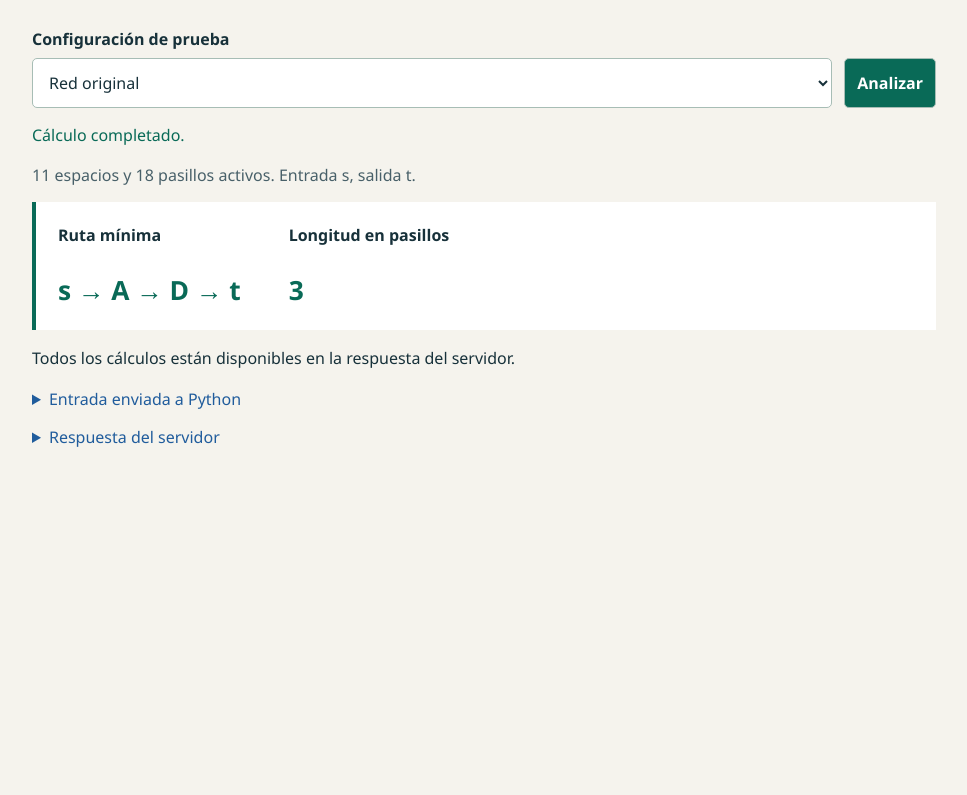
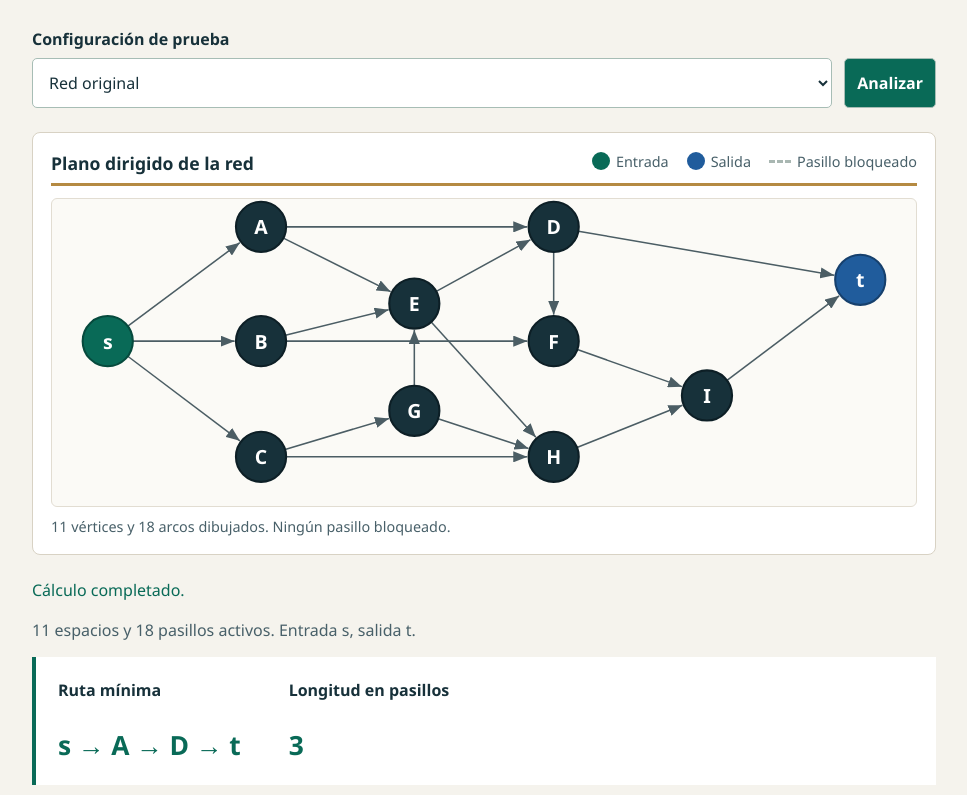
Before and after one commit to SebasMenas/TeoriaGrafosTrabajo, a Flask app: page / in a window 1280 px wide. Shown: the part 257-1052 px from the top of the page, without its empty margins (156-1123 px from the left). Before the commit the page ends 704 px from the top, so only its background shows below. Run offline with Flask 3, Linux system fonts and the light colour scheme.

Commit message:
dibujar plano dirigido de la red (T05)
- Añade posiciones por caso en static/js/posiciones.js y el trazado SVG
  con dibujarRed, dibujarArco y dibujarVertice.
- Recorta cada arco al borde del círculo destino y usa <marker> con
  marker-end para mostrar el sentido; bloqueados con línea punteada,
  <title> y texto de estado.
- Dibuja los arcos antes que los vértices y deja .ruta, .familia y .corte
  definidas para la integración de T11.
- Usa un layout de respaldo por capas BFS cuando el caso no trae posiciones.
- Mantiene sin cambios app.py, modelo.py y algoritmos.py.

```diff
--- a/static/estilos.css
+++ b/static/estilos.css
@@ -26,4 +26,30 @@ button:disabled { cursor: wait; opacity: .65; }
 details { margin-block: 16px; }
 summary { cursor: pointer; color: #205c9c; }
 pre { background: white; padding: 16px; overflow-x: auto; font-size: .85rem; line-height: 1.5; }
+
+#plano { margin-block: 24px; padding: 18px; background: white; border: 1px solid #d8d2c4; border-radius: 8px; }
+.plano-cabecera { display: flex; flex-wrap: wrap; align-items: baseline; justify-content: space-between; gap: 8px 24px; margin-bottom: 12px; padding-bottom: 8px; border-bottom: 3px solid #b58a42; }
+#plano h2 { margin: 0; font-size: 1.1rem; }
+.leyenda { display: flex; flex-wrap: wrap; gap: 6px 18px; margin: 0; padding: 0; list-style: none; font-size: .9rem; color: #486069; }
+.leyenda li { display: flex; align-items: center; gap: 6px; }
+.muestra { display: inline-block; width: 18px; height: 18px; border-radius: 50%; }
+.muestra-entrada { background: #096a57; }
+.muestra-salida { background: #205c9c; }
+.muestra-bloqueado { width: 22px; height: 0; border-radius: 0; border-top: 3px dashed #a9b7b2; }
+#plano-svg { display: block; width: 100%; height: auto; background: #fbfaf6; border: 1px solid #e2ddd2; border-radius: 6px; }
+.arco { stroke: #4b5d64; stroke-width: 1.1; fill: none; }
+.arco.bloqueado { stroke: #a9b7b2; stroke-dasharray: 6 5; }
+.punta-activa { fill: #4b5d64; }
+.punta-bloqueada { fill: #a9b7b2; }
+.vertice circle { fill: #17313a; stroke: #0d1f26; stroke-width: 1.5; }
+.vertice.entrada circle { fill: #096a57; stroke: #064a3d; }
+.vertice.salida circle { fill: #205c9c; stroke: #16406d; }
+.vertice text { fill: white; font-size: 14px; font-weight: 650; pointer-events: none; }
+.plano-aviso { min-height: 1.3em; margin: 10px 0 0; font-size: .9rem; color: #486069; }
+
+/* Reservadas para resaltar resultados en T11; vacías a propósito. */
+.ruta { }
+.familia { }
+.corte { }
+
 @media (max-width: 450px) { .contenedor { padding: 20px; } }
--- a/static/inicio.js
+++ b/static/inicio.js
@@ -28,6 +28,8 @@ async function analizar() {
     if (!carga.ok) throw new Error('No se pudo cargar la configuración.');
     const grafo = await carga.json();
     modificarCaso(grafo, caso);
+    // Se dibuja antes de analizar para que el plano exista aunque falle la API.
+    Plano.dibujarRed(grafo, { caso });
 
     const respuesta = await fetch('/analizar', {
       method: 'POST',
--- /dev/null
+++ b/static/js/grafo.js
@@ -0,0 +1,203 @@
+// Dibujo del plano dirigido (T05). El trazado no depende de la respuesta del
+// análisis: se dibuja igual con o sin resultados, antes de consultar la API.
+'use strict';
+
+const NS_SVG = 'http://www.w3.org/2000/svg';
+const RADIO_VERTICE = 18;
+const HOLGURA_BORDE = 1; // el trazo del círculo ocupa parte del borde
+
+// Crea un elemento SVG y aplica todos sus atributos.
+function crearEtiqueta(nombre, atributos = {}) {
+  const elemento = document.createElementNS(NS_SVG, nombre);
+  for (const [clave, valor] of Object.entries(atributos)) {
+    elemento.setAttribute(clave, valor);
+  }
+  return elemento;
+}
+
+// Recorta el segmento en ambos círculos: la punta queda en el borde del destino.
+function recortarArco(origen, destino) {
+  const dx = destino.x - origen.x;
+  const dy = destino.y - origen.y;
+  const largo = Math.hypot(dx, dy) || 1;
+  const ux = dx / largo;
+  const uy = dy / largo;
+  return {
+    x1: origen.x + ux * RADIO_VERTICE,
+    y1: origen.y + uy * RADIO_VERTICE,
+    x2: destino.x - ux * (RADIO_VERTICE + HOLGURA_BORDE),
+    y2: destino.y - uy * (RADIO_VERTICE + HOLGURA_BORDE)
+  };
+}
+
+// Dibuja un arco como línea con flecha; el estado bloqueado se anuncia en <title>.
+function dibujarArco(arco, posiciones) {
+  const desde = posiciones[arco.origen];
+  const hasta = posiciones[arco.destino];
+  if (!desde || !hasta) return null;
+
+  const activo = arco.activo !== false;
+  const linea = crearEtiqueta('line', {
+    ...recortarArco(desde, hasta),
+    class: activo ? 'arco' : 'arco bloqueado',
+    'marker-end': `url(#flecha-${activo ? 'activa' : 'bloqueada'})`,
+    'data-origen': arco.origen,
+    'data-destino': arco.destino
+  });
+
+  const titulo = crearEtiqueta('title');
+  titulo.textContent = `Pasillo ${arco.origen} → ${arco.destino}${activo ? '' : ': bloqueado'}`;
+  linea.append(titulo);
+  return linea;
+}
+
+// Dibuja un vértice relleno y con etiqueta; entrada y salida usan otra clase.
+function dibujarVertice(nombre, posicion, esEntrada, esSalida) {
+  const clases = ['vertice'];
+  if (esEntrada) clases.push('entrada');
+  if (esSalida) clases.push('salida');
+
+  const grupo = crearEtiqueta('g', { class: clases.join(' ') });
+  const circulo = crearEtiqueta('circle', {
+    cx: posicion.x,
+    cy: posicion.y,
+    r: RADIO_VERTICE
+  });
+  const etiqueta = crearEtiqueta('text', {
+    x: posicion.x,
+    y: posicion.y,
+    'text-anchor': 'middle',
+    'dominant-baseline': 'central'
+  });
+  etiqueta.textContent = nombre;
+
+  const roles = [];
+  if (esEntrada) roles.push('entrada');
+  if (esSalida) roles.push('salida');
+  const titulo = crearEtiqueta('title');
+  titulo.textContent = `Vértice ${nombre}${roles.length ? ` (${roles.join(', ')})` : ''}`;
+
+  grupo.append(titulo, circulo, etiqueta);
+  return grupo;
+}
+
+// Respaldo sin posiciones: columnas por distancia BFS desde la entrada.
+function layoutPorCapas(grafo) {
+  const capas = new Map();
+  const adyacencia = new Map(grafo.vertices.map(v => [v, []]));
+  for (const arco of grafo.arcos) {
+    if (arco.activo !== false && adyacencia.has(arco.origen)) {
+      adyacencia.get(arco.origen).push(arco.destino);
+    }
+  }
+
+  if (grafo.vertices.includes(grafo.entrada)) {
+    capas.set(grafo.entrada, 0);
+    const cola = [grafo.entrada];
+    while (cola.length > 0) {
+      const actual = cola.shift();
+      for (const vecino of adyacencia.get(actual) || []) {
+        if (!capas.has(vecino)) {
+          capas.set(vecino, capas.get(actual) + 1);
+          cola.push(vecino);
+        }
+      }
+    }
+  }
+
+  // Los vértices inalcanzables comparten una capa final para no perderlos.
+  const capaFinal = capas.size > 0 ? Math.max(...capas.values()) + 1 : 0;
+  for (const nombre of grafo.vertices) {
+    if (!capas.has(nombre)) capas.set(nombre, capaFinal);
+  }
+
+  const totalCapas = Math.max(...capas.values()) + 1;
+  const grupos = Array.from({ length: totalCapas }, () => []);
+  for (const nombre of grafo.vertices) grupos[capas.get(nombre)].push(nombre);
+
+  const posiciones = {};
+  const xInicial = 50;
+  const xFinal = 570;
+  const yInicial = 40;
+  const yFinal = 180;
+  grupos.forEach((nombres, indice) => {
+    const x = totalCapas === 1
+      ? 310
+      : xInicial + ((xFinal - xInicial) * indice) / (totalCapas - 1);
+    nombres.forEach((nombre, fila) => {
+      const y = nombres.length === 1
+        ? 110
+        : yInicial + ((yFinal - yInicial) * fila) / (nombres.length - 1);
+      posiciones[nombre] = { x, y };
+    });
+  });
+  return posiciones;
+}
+
+// Prefiere posiciones del propio grafo y luego el catálogo indexado por caso.
+function resolverPosiciones(grafo, caso) {
+  if (grafo.posiciones && grafo.vertices.every(v => grafo.posiciones[v])) {
+    return { posiciones: grafo.posiciones, definidas: true };
+  }
+  const catalogo = typeof POSICIONES === 'object' && POSICIONES !== null ? POSICIONES : {};
+  const delCaso = caso ? catalogo[caso] : null;
+  if (delCaso && grafo.vertices.every(v => delCaso[v])) {
+    return { posiciones: delCaso, definidas: true };
+  }
+  return { posiciones: layoutPorCapas(grafo), definidas: false };
+}
+
+// Texto de estado: el color de un pasillo bloqueado nunca queda solo.
+function describirRed(grafo, definidas) {
+  const bloqueados = grafo.arcos
+    .filter(arco => arco.activo === false)
+    .map(arco => `${arco.origen} → ${arco.destino}`);
+  const partes = [];
+
+  if (!definidas) {
+    partes.push('Este caso no tiene posiciones definidas: se usa un diseño por capas BFS desde la entrada.');
+  }
+  partes.push(`${grafo.vertices.length} vértices y ${grafo.arcos.length} arcos dibujados.`);
+  if (bloqueados.length === 0) {
+    partes.push('Ningún pasillo bloqueado.');
+  } else if (bloqueados.length === 1) {
+    partes.push(`1 pasillo bloqueado: ${bloqueados[0]}.`);
+  } else {
+    partes.push(`${bloqueados.length} pasillos bloqueados: ${bloqueados.join(', ')}.`);
+  }
+  return partes.join(' ');
+}
+
+// Redibuja la red: primero los arcos y después los vértices para quedar encima.
+function dibujarRed(grafo, opciones = {}) {
+  const capaArcos = document.getElementById('capa-arcos');
+  const capaVertices = document.getElementById('capa-vertices');
+  if (!capaArcos || !capaVertices) return;
+
+  const { posiciones, definidas } = resolverPosiciones(grafo, opciones.caso);
+
+  capaArcos.replaceChildren();
+  capaVertices.replaceChildren();
+
+  for (const arco of grafo.arcos) {
+    const linea = dibujarArco(arco, posiciones);
+    if (linea) capaArcos.append(linea);
+  }
+  for (const nombre of grafo.vertices) {
+    const posicion = posiciones[nombre];
+    if (!posicion) continue;
+    capaVertices.append(
+      dibujarVertice(nombre, posicion, nombre === grafo.entrada, nombre === grafo.salida)
+    );
+  }
+
+  const titulo = capaArcos.ownerSVGElement.querySelector('title');
+  if (titulo) {
+    titulo.textContent = `Plano dirigido de la red con ${grafo.vertices.length} vértices y ${grafo.arcos.length} arcos`;
+  }
+
+  const aviso = document.getElementById('plano-aviso');
+  if (aviso) aviso.textContent = describirRed(grafo, definidas);
+}
+
+window.Plano = { dibujarRed, dibujarArco, dibujarVertice };
--- /dev/null
+++ b/static/js/posiciones.js
@@ -0,0 +1,22 @@
+// Coordenadas del plano en el sistema del viewBox 620×220.
+// Replican la figura 1 del informe; se indexan por nombre de caso.
+// Los escenarios derivados del selector reutilizan la red original.
+const POSICIONES = {
+  original: {
+    s: { x: 40, y: 102 },
+    A: { x: 150, y: 20 },
+    B: { x: 150, y: 102 },
+    C: { x: 150, y: 185 },
+    E: { x: 260, y: 75 },
+    G: { x: 260, y: 152 },
+    D: { x: 360, y: 20 },
+    F: { x: 360, y: 102 },
+    H: { x: 360, y: 185 },
+    I: { x: 470, y: 141 },
+    t: { x: 580, y: 58 }
+  }
+};
+
+POSICIONES.bloqueo = POSICIONES.original;
+POSICIONES.atajo = POSICIONES.original;
+POSICIONES.desconectado = POSICIONES.original;
--- a/templates/index.html
+++ b/templates/index.html
@@ -5,6 +5,8 @@
   <meta name="viewport" content="width=device-width, initial-scale=1">
   <title>Primera prueba del laberinto</title>
   <link rel="stylesheet" href="{{ url_for('static', filename='estilos.css') }}">
+  <script defer src="{{ url_for('static', filename='js/posiciones.js') }}"></script>
+  <script defer src="{{ url_for('static', filename='js/grafo.js') }}"></script>
   <script defer src="{{ url_for('static', filename='inicio.js') }}"></script>
 </head>
 <body>
@@ -29,6 +31,32 @@
         <button type="submit">Analizar</button>
       </div>
     </form>
+    <section id="plano" aria-labelledby="plano-titulo">
+      <div class="plano-cabecera">
+        <h2 id="plano-titulo">Plano dirigido de la red</h2>
+        <ul class="leyenda">
+          <li><span class="muestra muestra-entrada" aria-hidden="true"></span>Entrada</li>
+          <li><span class="muestra muestra-salida" aria-hidden="true"></span>Salida</li>
+          <li><span class="muestra muestra-bloqueado" aria-hidden="true"></span>Pasillo bloqueado</li>
+        </ul>
+      </div>
+      <svg id="plano-svg" viewBox="0 0 620 220" role="img" aria-labelledby="plano-svg-titulo">
+        <title id="plano-svg-titulo">Plano dirigido de la red</title>
+        <defs>
+          <marker id="flecha-activa" viewBox="0 0 10 8" refX="10" refY="4"
+                  markerWidth="10" markerHeight="8" orient="auto" markerUnits="userSpaceOnUse">
+            <path class="punta-activa" d="M0,0 L10,4 L0,8 Z"></path>
+          </marker>
+          <marker id="flecha-bloqueada" viewBox="0 0 10 8" refX="10" refY="4"
+                  markerWidth="10" markerHeight="8" orient="auto" markerUnits="userSpaceOnUse">
+            <path class="punta-bloqueada" d="M0,0 L10,4 L0,8 Z"></path>
+          </marker>
+        </defs>
+        <g id="capa-arcos"></g>
+        <g id="capa-vertices"></g>
+      </svg>
+      <p id="plano-aviso" class="plano-aviso" role="status"></p>
+    </section>
     <p id="aviso" role="status" aria-live="polite"></p>
     <section id="resultado" hidden aria-label="Resultado del cálculo">
       <p id="modelo"></p>
```
